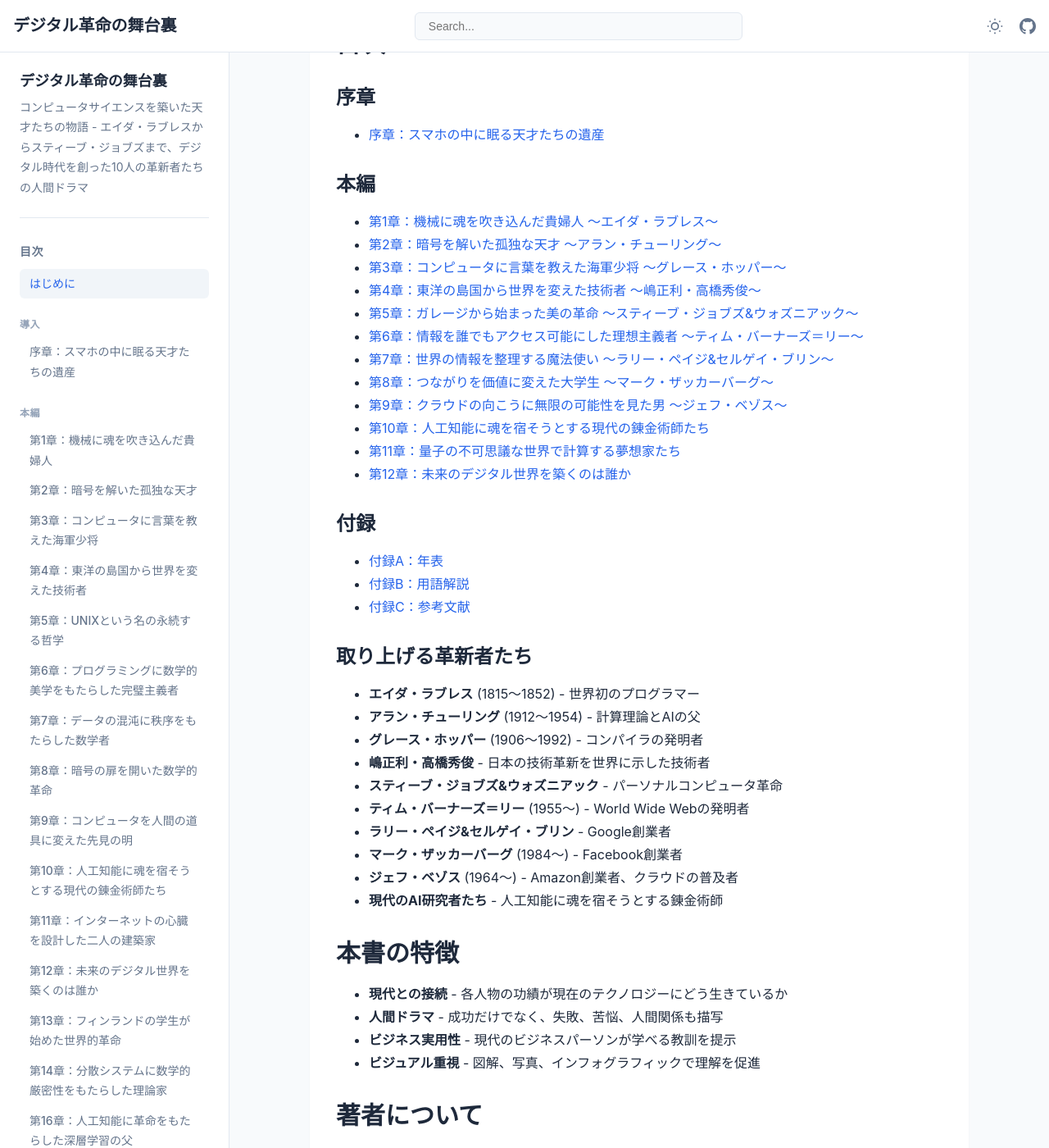
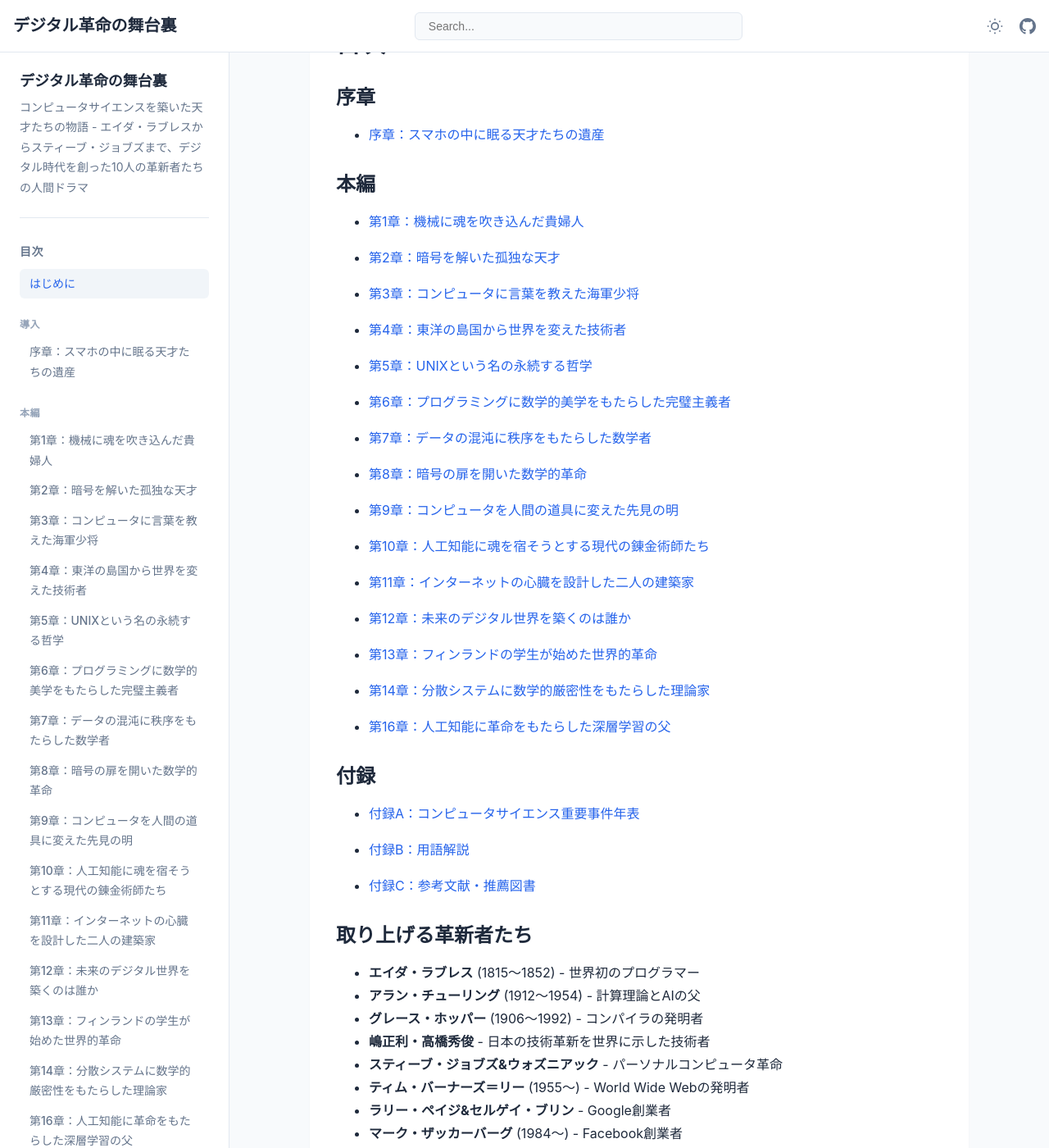
Before and after one commit to itdojp/cs-visionaries-book, a Jekyll site: the page built from docs/index.md, in a window 1280 px wide and 1400 px high, scrolled down 3245 px. Shown: the whole window at 82% size. Built offline with Jekyll 4.4.1, drawn with Linux system fonts in a browser that asks for light colours.

Commit message:
fix: sync top ToC with navigation.yml (issue #80) (#114)

```diff
--- a/docs/index.md
+++ b/docs/index.md
@@ -97,26 +97,19 @@ order: 1
 ## 目次
 
 ### 序章
-- [序章：スマホの中に眠る天才たちの遺産]({{ site.baseurl }}/introduction/)
+{% for item in site.data.navigation.introduction %}
+- [{{ item.title }}]({{ item.path | relative_url }})
+{% endfor %}
 
 ### 本編
-- [第1章：機械に魂を吹き込んだ貴婦人 〜エイダ・ラブレス〜]({{ site.baseurl }}/chapters/chapter01/)
-- [第2章：暗号を解いた孤独な天才 〜アラン・チューリング〜]({{ site.baseurl }}/chapters/chapter02/)
-- [第3章：コンピュータに言葉を教えた海軍少将 〜グレース・ホッパー〜]({{ site.baseurl }}/chapters/chapter03/)
-- [第4章：東洋の島国から世界を変えた技術者 〜嶋正利・高橋秀俊〜]({{ site.baseurl }}/chapters/chapter04/)
-- [第5章：ガレージから始まった美の革命 〜スティーブ・ジョブズ&ウォズニアック〜]({{ site.baseurl }}/chapters/chapter05/)
-- [第6章：情報を誰でもアクセス可能にした理想主義者 〜ティム・バーナーズ＝リー〜]({{ site.baseurl }}/chapters/chapter06/)
-- [第7章：世界の情報を整理する魔法使い 〜ラリー・ペイジ&セルゲイ・ブリン〜]({{ site.baseurl }}/chapters/chapter07/)
-- [第8章：つながりを価値に変えた大学生 〜マーク・ザッカーバーグ〜]({{ site.baseurl }}/chapters/chapter08/)
-- [第9章：クラウドの向こうに無限の可能性を見た男 〜ジェフ・ベゾス〜]({{ site.baseurl }}/chapters/chapter09/)
-- [第10章：人工知能に魂を宿そうとする現代の錬金術師たち]({{ site.baseurl }}/chapters/chapter10/)
-- [第11章：量子の不可思議な世界で計算する夢想家たち]({{ site.baseurl }}/chapters/chapter11/)
-- [第12章：未来のデジタル世界を築くのは誰か]({{ site.baseurl }}/chapters/chapter12/)
+{% for item in site.data.navigation.chapters %}
+- [{{ item.title }}]({{ item.path | relative_url }})
+{% endfor %}
 
 ### 付録
-- [付録A：年表]({{ site.baseurl }}/appendices/appendix-a/)
-- [付録B：用語解説]({{ site.baseurl }}/appendices/appendix-b/)
-- [付録C：参考文献]({{ site.baseurl }}/appendices/appendix-c/)
+{% for item in site.data.navigation.appendices %}
+- [{{ item.title }}]({{ item.path | relative_url }})
+{% endfor %}
 
 ### 取り上げる革新者たち
 
```
